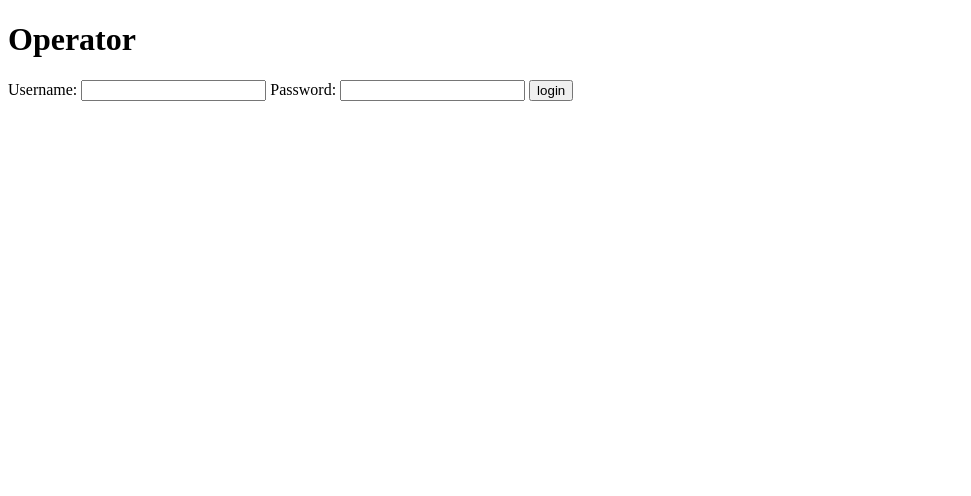
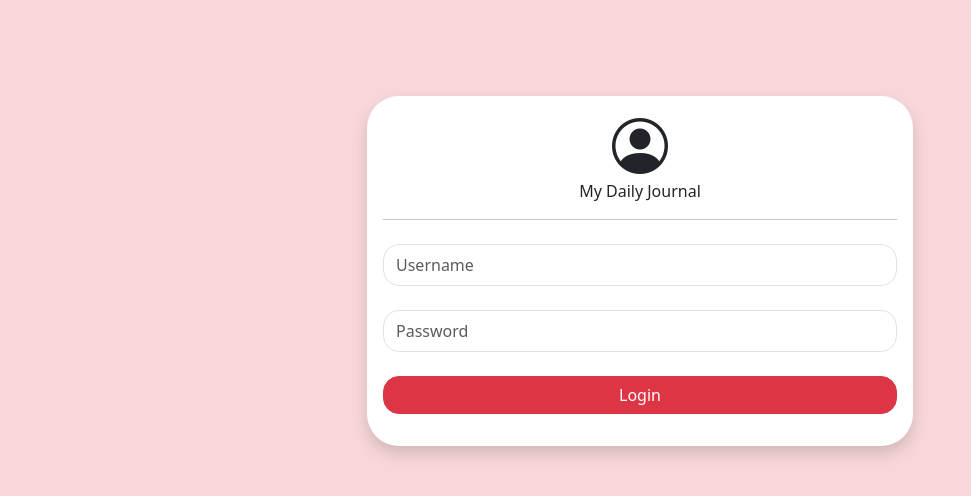
Before and after one commit to Yuyud727/dailyjournal, a PHP site: page /login.php in a window 1280 px wide. Shown: the top 496 px of the page, without its empty margins (0-971 px from the left). Run offline with PHP 8.4, Linux system fonts and the light colour scheme.

Commit message:
login.php

```diff
--- a/login.php
+++ b/login.php
@@ -50,33 +50,66 @@ if ($_SERVER["REQUEST_METHOD"] == "POST") {
   $conn->close();
 } else {
 ?>
+<!DOCTYPE html>
+<html lang="en">
 
-<!DOCTYPE html>
-<html>
 <head>
-    <title>Operator</title>
+    <meta charset="utf-8" />
+    <meta name="viewport" content="width=device-width, initial-scale=1" />
+    <title>Login | My Daily Journal</title>
+    <link href="https://cdn.jsdelivr.net/npm/bootstrap@5.3.2/dist/css/bootstrap.min.css" rel="stylesheet"
+        integrity="sha384-T3c6CoIi6uLrA9TneNEoa7RxnatzjcDSCmG1MXxSR1GAsXEV/Dwwykc2MPK8M2HN" crossorigin="anonymous" />
+    <link rel="stylesheet" href="https://cdn.jsdelivr.net/npm/bootstrap-icons@1.11.1/font/bootstrap-icons.css" />
+    <link rel="icon" href="img/logo.png" />
 </head>
-<body>
-    <h1>Operator</h1>
+
+<body class="bg-danger-subtle">
+    <div class="container mt-5 pt-5">
+        <div class="row">
+            <div class="col-12 col-sm-8 col-md-6 m-auto">
+                <div class="card border-0 shadow rounded-5">
+                    <div class="card-body">
+                        <div class="text-center mb-3">
+                            <i class="bi bi-person-circle h1 display-4"></i>
+                            <p>My Daily Journal</p>
+                            <hr />
+                        </div>
+                        <form action="" method="post">
+                            <input type="text" name="user" class="form-control my-4 py-2 rounded-4" placeholder="Username" />
+                            <input type="password" name="pass" class="form-control my-4 py-2 rounded-4" placeholder="Password" />
+                            <div class="text-center my-3 d-grid">
+                                <button class="btn btn-danger rounded-4">Login</button>
+                            </div>
+                        </form>
+
+                        <!-- Kotak notifikasi akan muncul di sini -->
                         <?php
+                        // Set variable username dan password dummy
                         $username = "admin";
-    $password = "12345";
-    ?>
-    <form method="post">
-        Username: <input type="text" name="user">
-        Password: <input type="text" name="pass">
-        <input type="submit" value="login">
-    </form>
-    <?php
-    if ($_REQUEST) {
-        if ($_POST['user'] == "admin" and $_POST['pass'] == "12345") {
-            echo "Username dan Password cocok";
+                        $password = "123456";
+
+                        // Check apakah ada request dengan method POST yang dilakukan
+                        if ($_SERVER["REQUEST_METHOD"] == "POST") {
+                            // Check apakah username dan password yang di POST sama dengan data dummy
+                            if ($_POST['user'] == $username && $_POST['pass'] == $password) {
+                                // Pesan notifikasi sukses
+                                echo "<div class='alert alert-success mt-3 text-center'>Username dan Password Benar!</div>";
                             } else {
-            echo "Username dan Password tidak cocok";
+                                // Pesan notifikasi gagal
+                                echo "<div class='alert alert-danger mt-3 text-center'>Username atau Password Salah!</div>";
                             }
                         }
                         ?>
+                    </div>
+                </div>
+            </div>
+        </div>
+    </div>
+
+    <script src="https://cdn.jsdelivr.net/npm/bootstrap@5.3.2/dist/js/bootstrap.bundle.min.js"
+        integrity="sha384-C6RzsynM9kWDrMNeT87bh95OGNyZPhcTNXj1NW7RuBCsyN/o0jlpcV8Qyq46cDfL" crossorigin="anonymous"></script>
 </body>
+
 </html>
 <?php
 }
```
Lines whose indentation alone changed are shown as unchanged.
